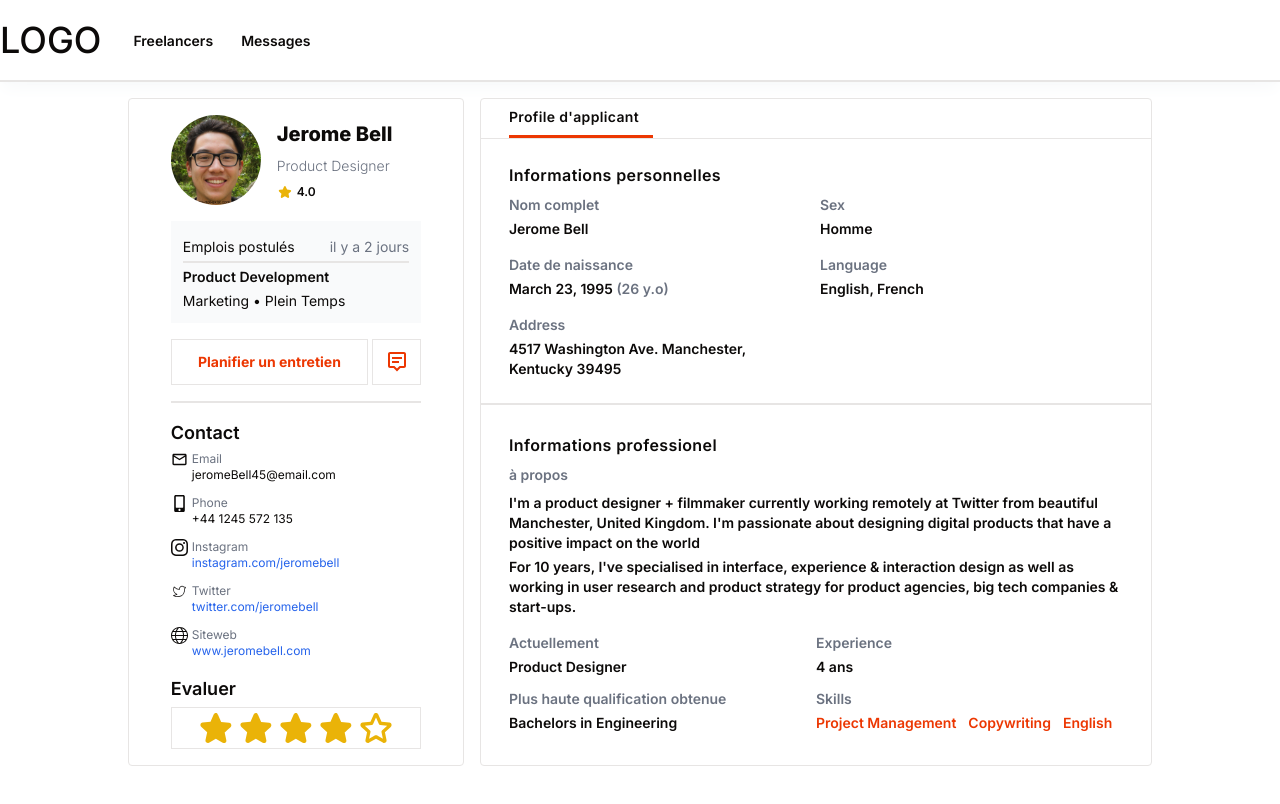
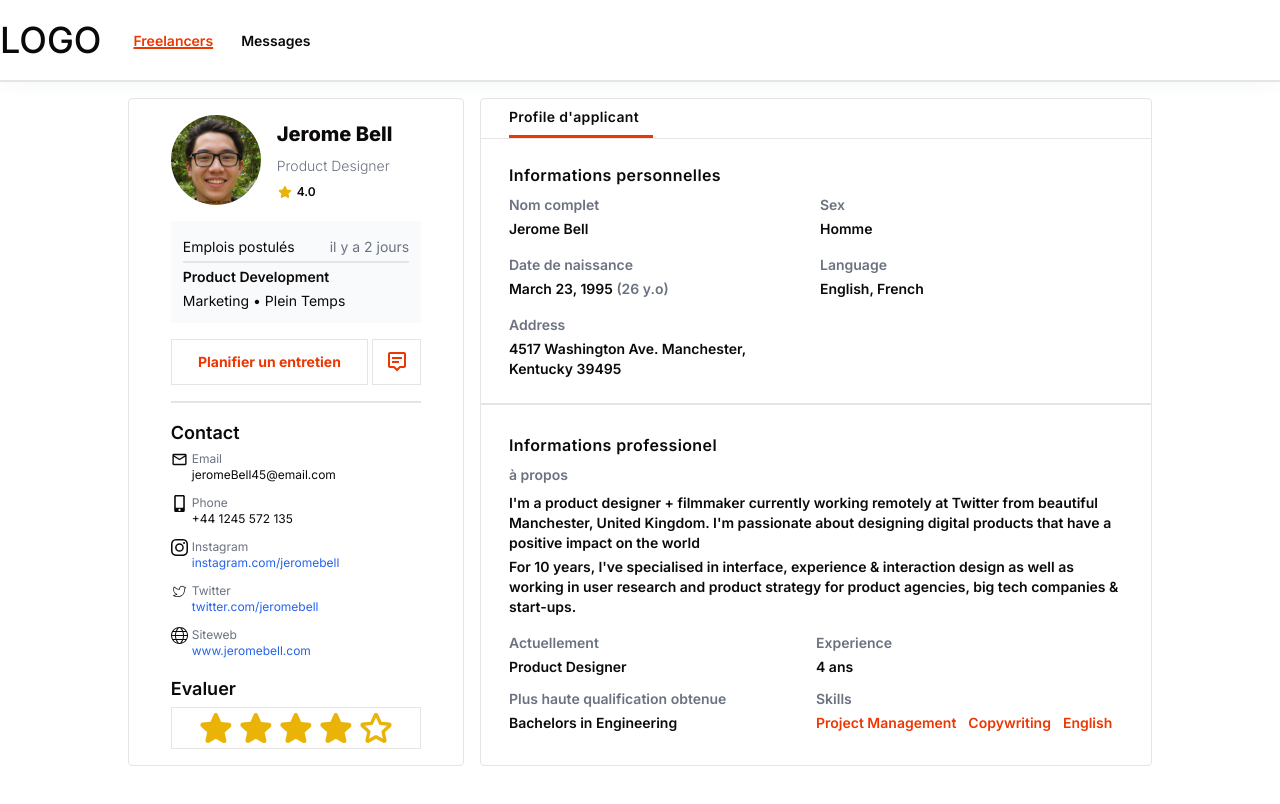
Before and after one commit to meddhiaka/freelancer-recommendation-platform, a Next.js app: page /profile/1 in a window 1280 px wide. Shown: the top 804 px of the page. Built offline with nearby package versions, Linux system fonts and the light colour scheme.

Commit message:
fix: fixed active navigation link in custom freelancer page

```diff
--- a/components/nav-bar.tsx
+++ b/components/nav-bar.tsx
@@ -3,7 +3,8 @@ import Link from "next/link";
 import { usePathname } from "next/navigation"
 
 export default function NavigationBar() {
-    const pathname: string = usePathname();
+    let pathname: string = usePathname();
+    pathname = pathname.includes("/profile/") == true || pathname == "/" ? "/" : ""
     return (
         <div className="max-w-screen-xl mx-auto my-5">
             <nav className="flex space-x-8">
```
